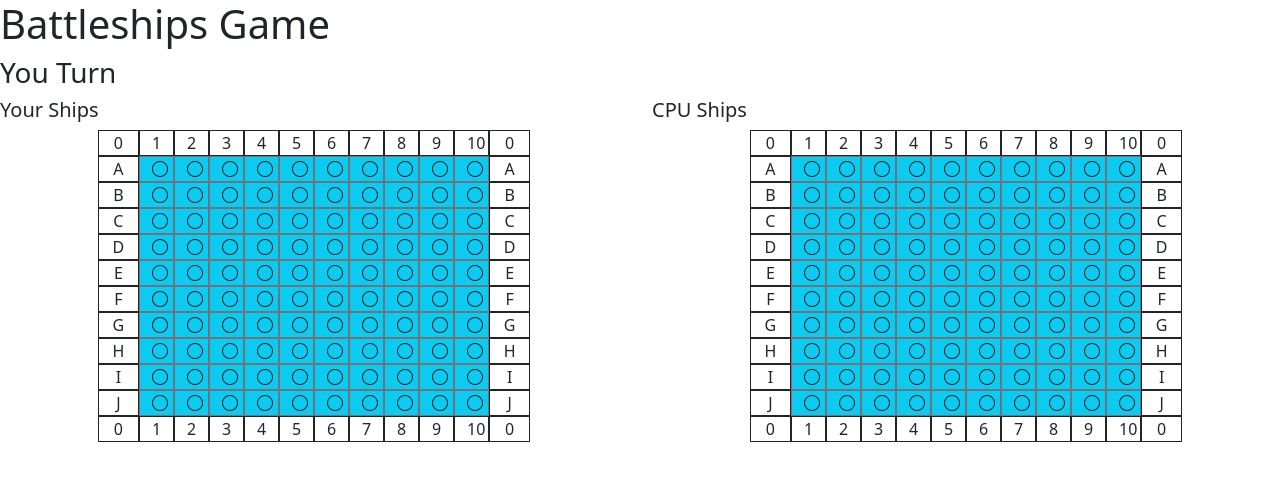
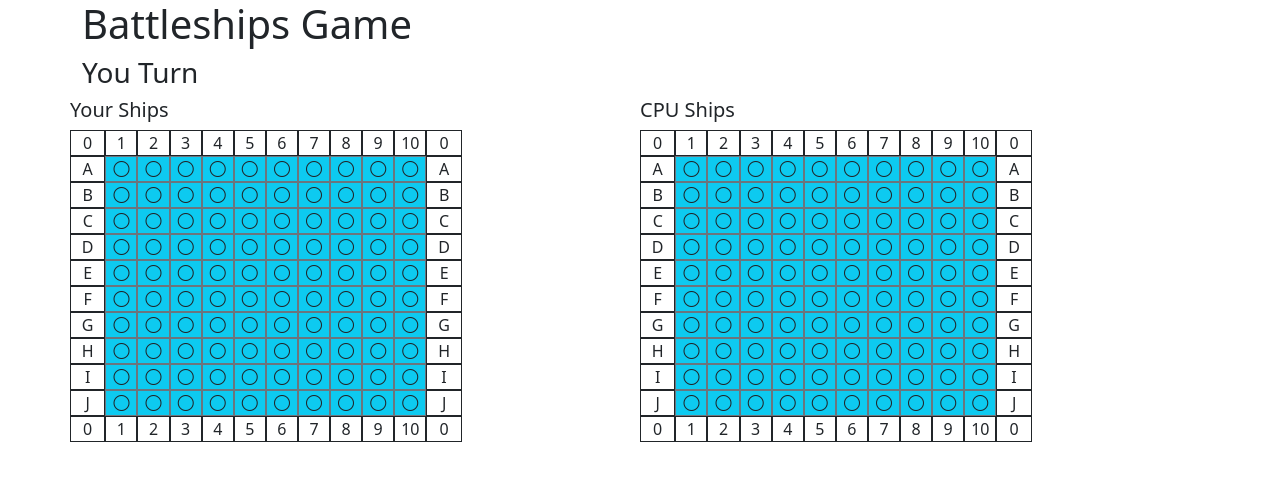
Before and after one commit to Thoraker/Battleship-vs-CPU, a React (Vite) app: page /game in a window 1280 px wide. Shown: the top 480 px of the page. Built offline with nearby package versions, Linux system fonts and the light colour scheme.

Commit message:
Validate ship sinking

```diff
--- a/src/App.jsx
+++ b/src/App.jsx
@@ -29,11 +29,11 @@ function App() {
   }, []);
 
   return (
-    <>
+    <div className='container'>
       <AppContext.Provider value={state}>
         <Outlet />
       </AppContext.Provider>
-    </>
+    </div>
   );
 }
 
--- a/src/components/bordersComponents.jsx
+++ b/src/components/bordersComponents.jsx
@@ -2,15 +2,15 @@ import PropTypes from 'prop-types';
 import { borderLatitude, borderLongitude } from '../assets/bordersArrays';
 
 /**
- * Generates the JSX code for rendering the border latitude component (left and right columns with letters coordinates).
+ * Generates the JSX code for rendering the border latitude component (left and right columns with letters).
  *
  * @return {JSX.Element} The rendered border latitude component.
  */
 export function BorderLatitude() {
   return (
-    <div className='col-1'>
+    <div className='col-1 m-0'>
       {borderLatitude.map((latitude, index) => (
-        <div key={index} className='border border-dark text-center me-0'>
+        <div key={index} className='border border-dark text-center p-0'>
           {latitude}
         </div>
       ))}
@@ -18,17 +18,22 @@ export function BorderLatitude() {
   );
 }
 
+/**
+ * Generates the JSX code for rendering the border longitude component (up and bottom rows with numbers).
+ *
+ * @return {JSX.Element} The rendered border longitude component.
+ */
 export function BorderLongitude({ children }) {
   return (
     <div className='row'>
-      {borderLongitude.map((longitude, index) => (
-        <div key={index} className='col-1 border border-dark text-center'>
+      {borderLongitude.map((_, index) => (
+        <div key={index} className='col-1 border border-dark text-center p-0'>
           {index + 1}
         </div>
       ))}
       {children}
-      {borderLongitude.map((longitude, index) => (
-        <div key={index} className='col-1 border border-dark text-center'>
+      {borderLongitude.map((_, index) => (
+        <div key={index} className='col-1 border border-dark text-center p-0'>
           {index + 1}
         </div>
       ))}
--- a/src/components/cell.jsx
+++ b/src/components/cell.jsx
@@ -1,22 +1,30 @@
 import PropTypes from 'prop-types';
 
 export default function Cell({ element, updateBoard, index }) {
-  const check = {
+  // Object for the cell content, if you need to change the icons for every ship do it here
+  const cellContent = {
     0: <i className='bi bi-circle'></i>, // Empty cell (no shot yet)
     6: <i className='bi bi-circle-fill text-secondary'></i>, // Miss shot
     7: <i className='bi bi-circle-fill text-danger'></i>, // Hit
+    // 1: <i className='bi bi-circle-fill text-primary'></i>, // Blue circle for the Carrier as an example
   };
 
+  /**
+   * Handle the click event and pass the index to the parent component.
+   *
+   * @param {type} index - the index of the board
+   */
   function handleClick() {
     updateBoard(index);
   }
+
   return (
     <>
       <div
-        className='col-1 border border-secondary text-center bg-info'
+        className='col-1 border border-secondary text-center bg-info p-0'
         onClick={handleClick}
       >
-        {check[element] || element}
+        {cellContent[element] || element}
       </div>
     </>
   );
--- a/src/components/gameBoard.jsx
+++ b/src/components/gameBoard.jsx
@@ -18,9 +18,8 @@ function GameBoard({ visibleBoard, handleClick }) {
   return (
     <>
       <div className='row'>
-        <div className='col'></div>
         <BorderLatitude />
-        <div className='col-5 px-0'>
+        <div className='col-5 m-0 p-0'>
           <BorderLongitude>
             {visibleBoard.map((element, index) => {
               return (
@@ -35,7 +34,6 @@ function GameBoard({ visibleBoard, handleClick }) {
           </BorderLongitude>
         </div>
         <BorderLatitude />
-        <div className='col'></div>
       </div>
     </>
   );
--- a/src/data/flux.js
+++ b/src/data/flux.js
@@ -17,24 +17,53 @@ export default function getState({ getStorage, getActions, setStorage }) {
       cpuShots: Array(100).fill(0),
       playerTurn: true,
       cpuHits: [],
+      cpuBoatsCounter: {
+        1: 5,
+        2: 4,
+        3: 3,
+        4: 3,
+        5: 2,
+      },
+      playerBoatsCounter: {
+        1: 5,
+        2: 4,
+        3: 3,
+        4: 3,
+        5: 2,
+      },
     },
     actions: {
+      /**
+       * Creates a new board for the CPU at the start of the game and store in the global state.
+       *
+       * @return {undefined} No return value.
+       */
       loadInitialData: () => {
         const board = Array(100).fill(0);
         while (board.filter((num) => num !== 0).length !== 17) {
           setCpuShips(board);
         }
-        console.log(board.filter((num) => num !== 0).length);
         setStorage({
           cpuShips: board,
         });
       },
+      /**
+       * Sets the player's board in the storage.
+       *
+       * @param {object} board - The player's board to be stored.
+       */
       setPlayerBoard: (board) => {
         setStorage({
           playerShips: board,
         });
       },
+      /**
+       * Simulates the behavior of the CPU player in the game calling random shots.
+       *
+       * @return {undefined} This function does not return a value.
+       */
       cpuPlayer: () => {
+        const playerBoatsCounter = getStorage().playerBoatsCounter;
         const newCpuHits = [...getStorage().cpuHits];
         const shot = Math.floor(Math.random() * 100);
         const newPlayerShips = [...getStorage().playerShips];
@@ -46,6 +75,10 @@ export default function getState({ getStorage, getActions, setStorage }) {
         }
         if (newPlayerShips[shot] === 0) newPlayerShips[shot] = 6;
         else {
+          playerBoatsCounter[newPlayerShips[shot]] -= 1;
+          playerBoatsCounter[newPlayerShips[shot]] === 0
+            ? alert(`You sunk my Ship!`)
+            : null;
           newPlayerShips[shot] = 7;
           newCpuHits.push(shot);
         }
--- a/src/views/GamePage.jsx
+++ b/src/views/GamePage.jsx
@@ -17,7 +17,7 @@ export default function GamePage() {
       setTimeout(() => {
         state.actions.cpuPlayer();
         setTurn(turns.player);
-      }, 3000);
+      }, 2000);
     }
   }, [turn]);
 
@@ -38,7 +38,12 @@ export default function GamePage() {
       state.storage.cpuShips[index] === 0
         ? (state.storage.hiddenShips[index] = 6)
         : (state.storage.hiddenShips[index] = 7);
-      setTurn(turn === turns.player ? turns.cpu : turns.player);
+      state.storage.cpuBoatsCounter[state.storage.cpuShips[index]] -= 1;
+      state.storage.cpuBoatsCounter[state.storage.cpuShips[index]] === 0
+        ? alert(`You sunk my Ship!`)
+        : null;
+      // state.actions.validateHits(index);
+      setTurn(turns.cpu);
     }
   };
 
@@ -47,14 +52,14 @@ export default function GamePage() {
       <h1>Battleships Game</h1>
       <h3>{turn}</h3>
       <div className='row'>
-        <div className='col'>
+        <div className='col p-0'>
           <h5>Your Ships</h5>
           <GameBoard
             visibleBoard={state.storage.playerShips}
             handleClick={handlePlayerBoardClick}
           />
         </div>
-        <div className='col'>
+        <div className='col p-0'>
           <h5>CPU Ships</h5>
           <GameBoard
             visibleBoard={state.storage.hiddenShips}
```
